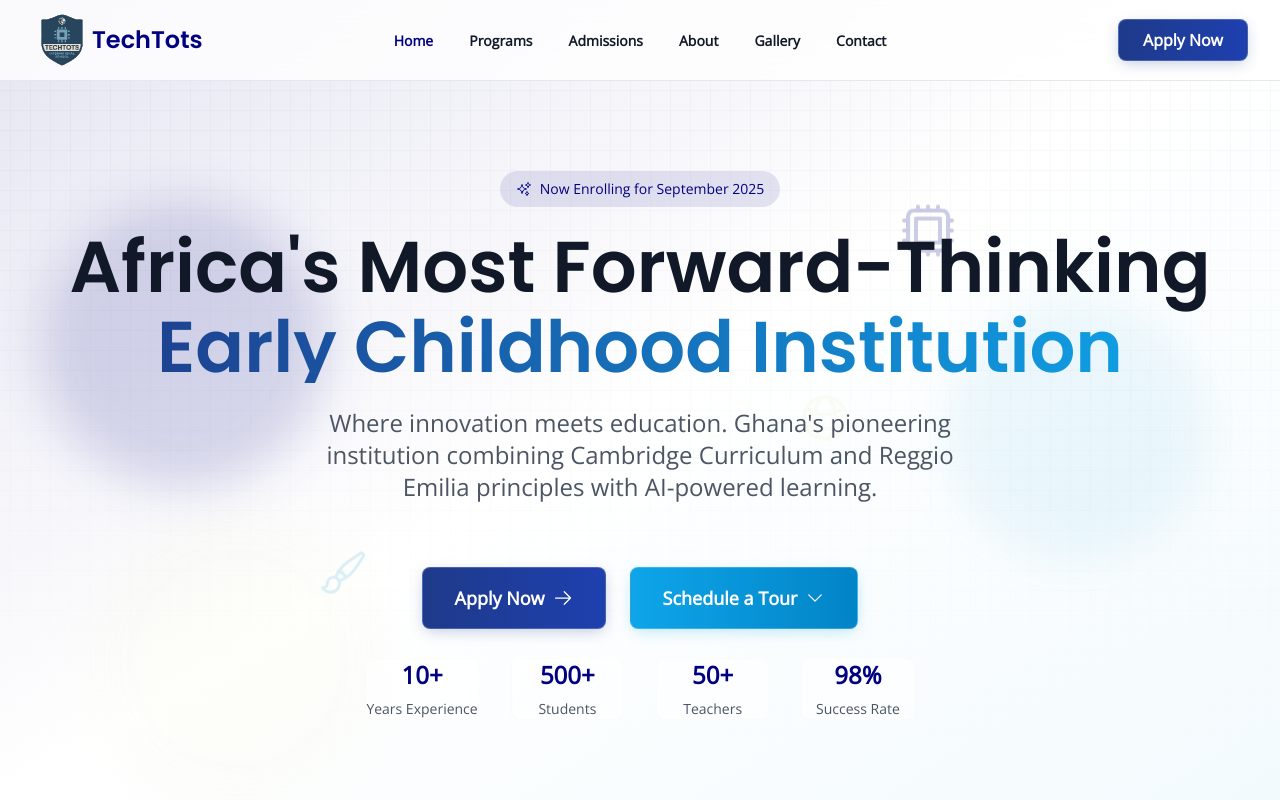
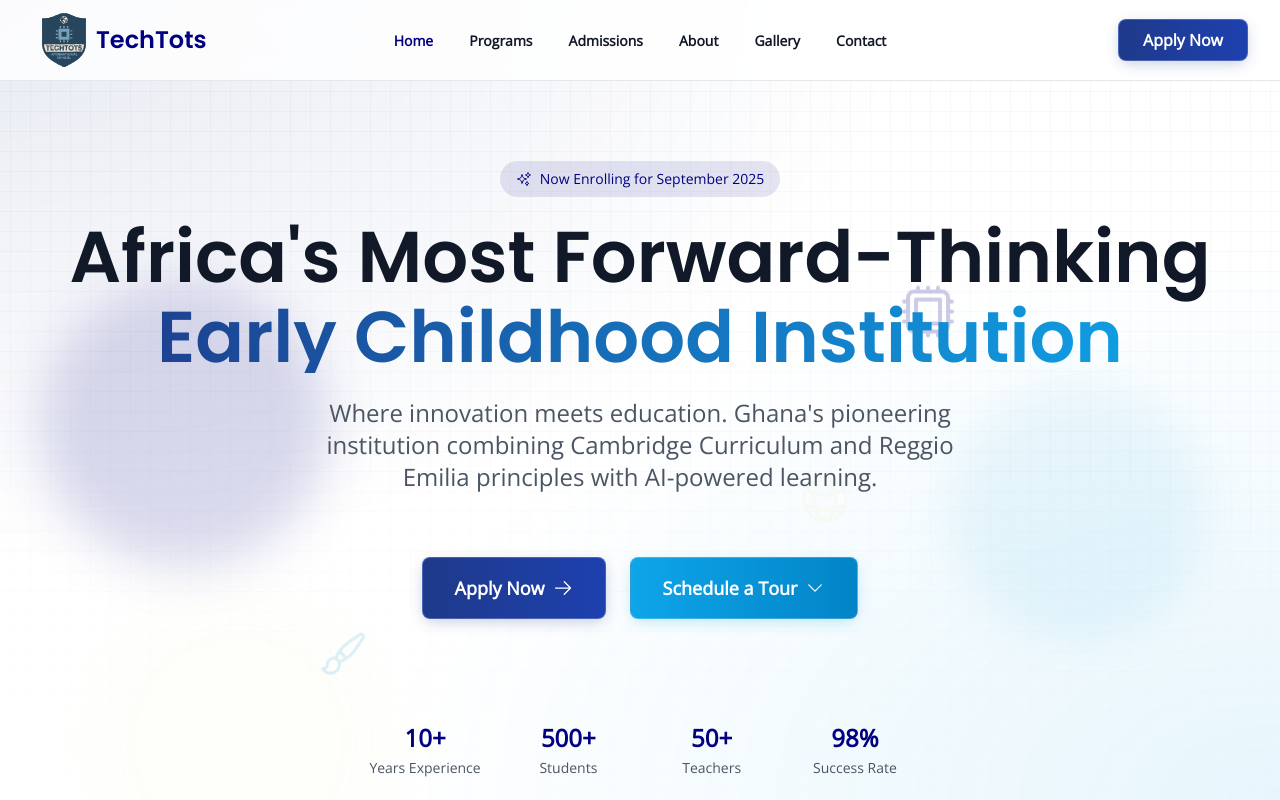
Before and after one commit to aurarich/techtots-web, a Next.js app: page / in a window 1280 px wide. Shown: the top 800 px of the page. Built offline with nearby package versions, Linux system fonts and the light colour scheme.

Commit message:
fix layout"

```diff
--- a/src/app/globals.css
+++ b/src/app/globals.css
@@ -12,18 +12,14 @@
     @apply font-sans;
   }
   :root {
-    /* primary: "#000080", // Navy Blue
-        secondary: "#87CEEB", // Sky Blue
-        accent: "#F5F5DC", // Beige
-        background: "#FFFFFF", */
-    --background: 0 0% 100%;
-    --foreground: 0 0% 3.9%;
-    --card: 0 0% 100%;
-    --card-foreground: 0 0% 3.9%;
-    --popover: 0 0% 100%;
-    --popover-foreground: 0 0% 3.9%;
+    --background: hsl(0 0% 100%);
+    --foreground: hsl(0 0% 3.9%);
+    --card: hsl(0 0% 100%);
+    --card-foreground: hsl(0 0% 3.9%);
+    --popover: hsl(0 0% 100%);
+    --popover-foreground: hsl(0 0% 3.9%);
     --primary: #000080;
-    --primary-foreground: 0 0% 98%;
+    --primary-foreground: hsl(0 0% 98%);
     --secondary: #87CEEB;
     --secondary-foreground: 0 0% 9%;
     --muted: 0 0% 96.1%;
@@ -31,10 +27,10 @@
     --accent: #F5F5DC;
     --accent-foreground: 0 0% 9%;
     --destructive: 0 84.2% 60.2%;
-    --destructive-foreground: 0 0% 98%;
+    --destructive-foreground: hsl(0 0% 98%);
     --border: 0 0% 89.8%;
     --input: 0 0% 89.8%;
-    --ring: 0 0% 3.9%;
+    --ring: hsl(0 0% 3.9%);
     --chart-1: 12 76% 61%;
     --chart-2: 173 58% 39%;
     --chart-3: 197 37% 24%;
@@ -43,22 +39,22 @@
     --radius: 0.5rem;
   }
   .dark {
-    --background: 0 0% 3.9%;
-    --foreground: 0 0% 98%;
-    --card: 0 0% 3.9%;
-    --card-foreground: 0 0% 98%;
-    --popover: 0 0% 3.9%;
-    --popover-foreground: 0 0% 98%;
+    --background: hsl(0 0% 3.9%);
+    --foreground: hsl(0 0% 98%);
+    --card: hsl(0 0% 3.9%);
+    --card-foreground: hsl(0 0% 98%);
+    --popover: hsl(0 0% 3.9%);
+    --popover-foreground: hsl(0 0% 98%);
     --primary: #000080;
     --primary-foreground: 0 0% 9%;
     --secondary: #87CEEB;
-    --secondary-foreground: 0 0% 98%;
+    --secondary-foreground: hsl(0 0% 98%);
     --muted: 0 0% 14.9%;
     --muted-foreground: 0 0% 63.9%;
     --accent: #F5F5DC;
-    --accent-foreground: 0 0% 98%;
+    --accent-foreground: hsl(0 0% 98%);
     --destructive: 0 62.8% 30.6%;
-    --destructive-foreground: 0 0% 98%;
+    --destructive-foreground: hsl(0 0% 98%);
     --border: 0 0% 14.9%;
     --input: 0 0% 14.9%;
     --ring: 0 0% 83.1%;
--- /dev/null
+++ b/src/app/not-found.tsx
@@ -0,0 +1,48 @@
+'use client';
+import React from "react";
+import Image from "next/image";
+import { useRouter } from "next/navigation";
+import SectionBackground from "@/components/SectionBackground";
+
+const NotFoundComponent = () => {
+    const router = useRouter()
+  return (
+    <div className="relative h-full flex flex-col items-center justify-center py-16">
+      {/* Decorative grid background */}
+      <SectionBackground />
+      {/* Globe Icon */}
+      <div className="mb-6">
+        <Image
+          src="/globe.svg"
+          alt="Globe icon"
+          width={64}
+          height={64}
+          className="drop-shadow-lg"
+        />
+      </div>
+      <h1 className="text-6xl font-bold text-[var(--primary)] mb-2">404</h1>
+      <h2 className="text-2xl font-semibold text-[var(--foreground)] mb-4">
+        Page Not Found
+      </h2>
+      <p className="text-lg text-[var(--muted-foreground)] mb-8 text-center max-w-md">
+        Sorry, the page you are looking for does not exist or has been moved.
+      </p>
+      <div className="flex gap-4">
+        <a
+          href="/"
+          className="px-6 py-2 border font-semibold bg-transparent transition-colors btn btn-primary"
+        >
+          Go Home
+        </a>
+        <button
+          onClick={() => router.back()}
+          className="px-6 py-2 border font-semibold bg-transparent transition-colors btn btn-secondary"
+        >
+          Go Back
+        </button>
+      </div>
+    </div>
+  );
+};
+
+export default NotFoundComponent;
--- a/src/app/page.tsx
+++ b/src/app/page.tsx
@@ -19,9 +19,8 @@ import HeaderTag from "@/components/ui/header-tag";
 export default function Home() {
   return (
     <>
-      <main className="min-h-screen bg-background">
-        {/* Hero Section */}
-        <section className="relative flex items-center justify-center min-h-screen py-20 overflow-hidden">
+          {/* Hero Section */}
+        <section className="relative flex flex-col max-md:gap-8 items-center justify-center max-md:py-5 lg:pb-0 py-20 min-h-screen overflow-hidden">
           {/* Background Elements */}
           <div className="absolute inset-0 bg-gradient-to-br from-primary/10 via-background to-secondary/10" />
           <div className="absolute inset-0 bg-[url('/grid.svg')] bg-center [mask-image:linear-gradient(180deg,white,rgba(255,255,255,0))]" />
@@ -32,7 +31,7 @@ export default function Home() {
             <div className="absolute rounded-full top-1/3 right-10 w-72 h-72 bg-secondary/20 mix-blend-multiply filter blur-xl opacity-70 animate-blob animation-delay-2000" />
             <div className="absolute rounded-full -bottom-8 left-20 w-72 h-72 bg-accent/20 mix-blend-multiply filter blur-xl opacity-70 animate-blob animation-delay-4000" />
             {/* New floating elements */}
-            <div className="absolute w-16 h-16 top-1/4 2xl:top-[15%] right-1/4 animate-float">
+            <div className="absolute w-16 h-16 top-1/4 2xl:top-[10%] right-1/4 animate-float">
               <CpuChipIcon className="w-full h-full text-primary/20" />
             </div>
             <div className="absolute w-12 h-12 bottom-1/4 left-1/4 animate-float animation-delay-2000">
@@ -43,7 +42,7 @@ export default function Home() {
             </div>
           </div>
 
-          <div className="container relative z-10">
+          <div className="container relative z-20">
             <div className="max-w-6xl mx-auto space-y-16 text-center">
               {/* Top Section */}
               <div className="space-y-6">
@@ -59,7 +58,7 @@ export default function Home() {
                 </h1>
 
                 {/* Enhanced Description */}
-                <p className="max-w-2xl mx-auto text-xl text-gray-600 md:text-2xl">
+                <p className="max-w-2xl mx-auto text-lg text-gray-600 md:text-2xl">
                   Where innovation meets education. Ghana's pioneering
                   institution combining Cambridge Curriculum and Reggio Emilia
                   principles with AI-powered learning.
@@ -67,10 +66,10 @@ export default function Home() {
               </div>
 
               {/* Enhanced CTA Buttons */}
-              <div className="flex flex-col items-center justify-center gap-6 sm:flex-row">
+              <div className="flex items-center justify-center gap-4 sm:gap-6">
                 <Link
                   href="/admissions"
-                  className="px-8 py-4 text-lg group btn btn-primary"
+                  className="max-sm:px-4 max-md:py-3 px-8 py-4 text-base sm:text-lg group btn btn-primary"
                 >
                   <span className="flex items-center gap-2">
                     Apply Now
@@ -79,7 +78,7 @@ export default function Home() {
                 </Link>
                 <Link
                   href="/tour"
-                  className="px-8 py-4 text-lg group btn btn-secondary"
+                  className="max-sm:px-4 max-md:py-3 px-8 py-4 text-base sm:text-lg group btn btn-secondary"
                 >
                   <span className="flex items-center gap-2">
                     Schedule a Tour
@@ -91,7 +90,8 @@ export default function Home() {
               {/* Stats Section */}
             </div>
           </div>
-          <div className="absolute bottom-0 grid max-w-3xl grid-cols-2 gap-8 mx-auto mt-auto mb-20 md:grid-cols-4">
+
+          <div className="grid max-w-3xl grid-cols-4 gap-8 my-auto md:grid-cols-4">
             {[
               { label: "Years Experience", value: "10+" },
               { label: "Students", value: "500+" },
@@ -100,9 +100,9 @@ export default function Home() {
             ].map((stat, index) => (
               <div
                 key={index}
-                className="text-center transition-transform border rounded-lg bg-white/50 backdrop-blur-sm border-accent/20 hover:scale-105"
+                className="text-center transition-transform hover:scale-105"
               >
-                <div className="mb-2 text-2xl font-bold text-primary">
+                <div className="mb-1 text-base md:text-2xl font-bold text-primary">
                   {stat.value}
                 </div>
                 <div className="text-sm text-gray-600">{stat.label}</div>
@@ -589,7 +589,7 @@ export default function Home() {
             </div>
           </div>
         </section>
-      </main>
+
     </>
   );
 }
--- a/src/components/Footer.tsx
+++ b/src/components/Footer.tsx
@@ -10,8 +10,8 @@ import {
 
 export default function Footer() {
   return (
-    <footer className="text-white bg-gray-900">
-      <div className="container py-16">
+    <footer className="text-white bg-gray-900 mt-auto">
+      <div className="container py-12 pb-5">
             <Image src="/logo.svg" alt='Logo' width={100} height={100} />
         <div className="grid grid-cols-1 gap-12 md:grid-cols-4">
           <div className="space-y-4">
@@ -133,7 +133,7 @@ export default function Footer() {
           </div>
         </div>
 
-        <div className="pt-8 mt-12 text-center text-gray-400 border-t border-gray-800">
+        <div className="pt-5 mt-12 text-center text-gray-400 border-t border-gray-800">
           <p>&copy; {new Date().getFullYear()} TechTots International School. All rights reserved.</p>
         </div>
       </div>
--- a/src/components/Navbar.tsx
+++ b/src/components/Navbar.tsx
@@ -34,16 +34,16 @@ const Navbar = () => {
   }, [path]);
 
   return (
-    <header className="fixed inset-x-0 top-0 z-50 border-b border-gray-200 bg-white/80 backdrop-blur-lg py-2">
+    <header className="sticky inset-x-0 top-0 z-[999] border-b border-gray-200 bg-white/80 backdrop-blur-lg py-2">
       <nav
         className="container px-4 mx-auto sm:px-6 lg:px-8"
         aria-label="Global"
       >
-        <div className="flex items-center justify-between h-16">
+        <div className="flex items-center justify-between">
           <div className="flex lg:flex-1 items-center">
-            <Image src="/logo.svg" alt="Logo" width={60} height={60} />
+            <Image src={require('../../public/logo.svg')} alt="Logo" className="max-md:w-12 w-16" />
             <Link href="/" className="-m-1.5 p-1.5">
-              <span className="text-2xl font-bold font-heading text-primary">
+              <span className="max-md:text-xl text-2xl font-bold font-heading text-primary">
                 TechTots
               </span>
             </Link>
--- /dev/null
+++ b/src/components/SectionBackground.tsx
@@ -0,0 +1,31 @@
+import { CpuChipIcon, GlobeAltIcon, PaintBrushIcon } from '@heroicons/react/24/outline'
+import React from 'react'
+
+const SectionBackground = () => {
+  return (
+    <>
+    {/* Background Elements */}
+          <div className="absolute inset-0 bg-gradient-to-br from-primary/10 via-background to-secondary/10" />
+          <div className="absolute inset-0 bg-[url('/grid.svg')] bg-center [mask-image:linear-gradient(180deg,white,rgba(255,255,255,0))]" />
+
+          {/* Enhanced Decorative Elements */}
+          <div className="absolute top-0 left-0 w-full h-full overflow-hidden pointer-events-none">
+            <div className="absolute rounded-full top-1/4 left-10 w-72 h-72 bg-primary/20 mix-blend-multiply filter blur-xl opacity-70 animate-blob" />
+            <div className="absolute rounded-full top-1/3 right-10 w-72 h-72 bg-secondary/20 mix-blend-multiply filter blur-xl opacity-70 animate-blob animation-delay-2000" />
+            <div className="absolute rounded-full -bottom-8 left-20 w-72 h-72 bg-accent/20 mix-blend-multiply filter blur-xl opacity-70 animate-blob animation-delay-4000" />
+            {/* New floating elements */}
+            <div className="absolute w-16 h-16 top-1/4 2xl:top-[10%] right-1/4 animate-float">
+              <CpuChipIcon className="w-full h-full text-primary/20" />
+            </div>
+            <div className="absolute w-12 h-12 bottom-1/4 left-1/4 animate-float animation-delay-2000">
+              <PaintBrushIcon className="w-full h-full text-secondary/30" />
+            </div>
+            <div className="absolute top-1/2 right-1/3 w-14 h-14 animate-float animation-delay-4000">
+              <GlobeAltIcon className="w-full h-full text-accent/30" />
+            </div>
+          </div>
+    </>
+  )
+}
+
+export default SectionBackground
--- a/tailwind.config.js
+++ b/tailwind.config.js
@@ -67,6 +67,10 @@ module.exports = {
         md: "calc(var(--radius) - 2px)",
         sm: "calc(var(--radius) - 4px)",
       },
+	  backgroundImage: {
+        'ai-image': "url('https://images.pexels.com/photos/8386440/pexels-photo-8386440.jpeg?auto=compress&cs=tinysrgb&w=1280')",
+        'footer-texture': "url('/img/footer-texture.png')",
+      }
     },
   },
   plugins: [require("tailwindcss-animate")],
```
Also changed, not shown: src/app/about/page.tsx (+10 -12 lines).
